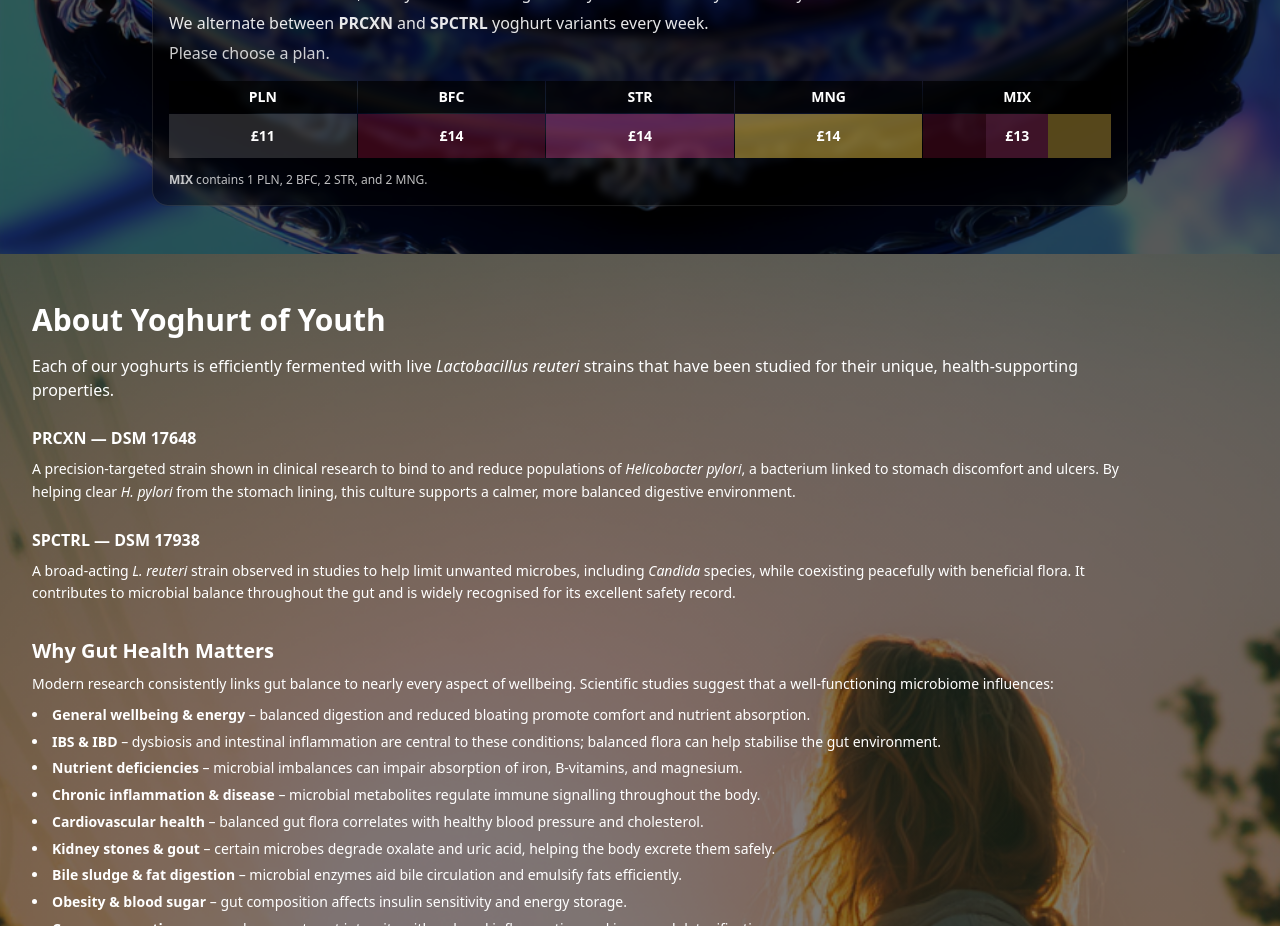
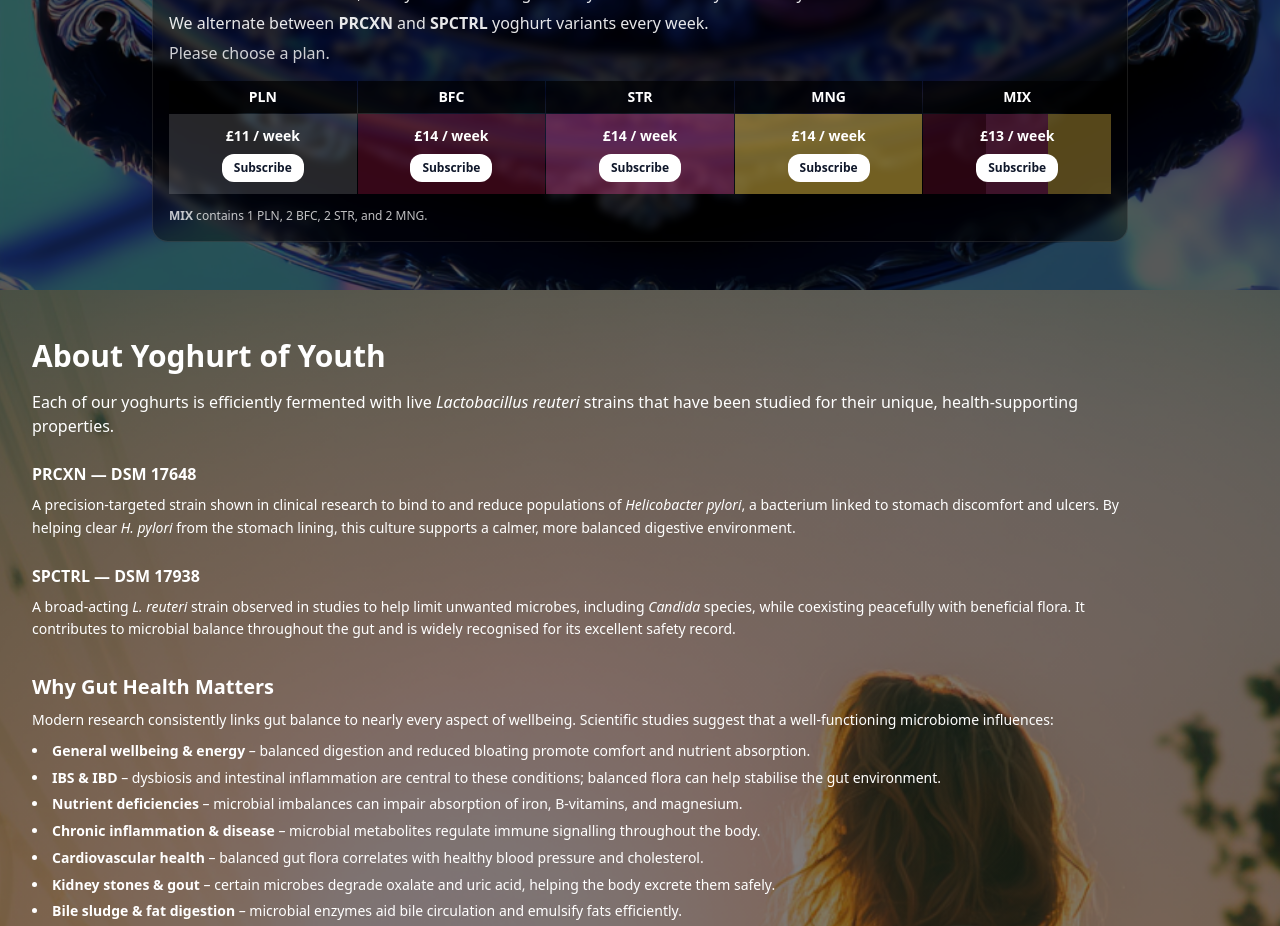
Before and after one commit to ZainAkuji/Yoghurt-of-Youth, a React (Vite) app: page / in a window 1280 px wide. Shown: the part 1840-2766 px from the top of the page. Built offline with nearby package versions, Linux system fonts and the light colour scheme.

Commit message:
Update App.tsx

```diff
--- a/src/App.tsx
+++ b/src/App.tsx
@@ -526,7 +526,8 @@ export default function App(){
 
   useEffect(()=>{ localStorage.setItem("yoy_cart", JSON.stringify(cart)); }, [cart]);
 
-  const [payMode, setPayMode] = useState<"checkout" | "success">("checkout");
+  const [payMode, setPayMode] = useState<"checkout" | "success" | "subscription">("checkout");
+  const [subscriptionPlan, setSubscriptionPlan] = useState<"PLN" | "BFC" | "STR" | "MNG" | "MIX" | null>(null);
   const [confirmedOrder, setConfirmedOrder] = useState<ConfirmOrder | null>(null);
 
   useEffect(() => {
@@ -541,7 +542,7 @@ export default function App(){
         let paid = false;
         let orderId = "";
 
-        if (provider === "stripe") {
+        if (provider === "stripe" || provider === "stripe_sub") {
           const sessionId = params.get("session_id");
           if (!sessionId) return;
 
@@ -564,7 +565,7 @@ export default function App(){
         const order = buildConfirmOrderFromDraft(
           draft,
           orderId,
-          provider === "stripe" ? "Stripe" : "PayPal"
+          provider === "stripe" ? "Stripe" : provider === "stripe_sub" ? "Weekly Gut Punch (Stripe)" : "PayPal"
         );
 
         if (!order) return;
@@ -573,9 +574,13 @@ export default function App(){
         setPayMode("success");
         setReserveOpen(true);
 
-        // clear basket AFTER success
+        // clear basket AFTER success (only for one-off checkout)
+        if (provider === "stripe" || provider === "paypal") {
           setCart({});
           localStorage.removeItem("yoy_cart");
+        }
+
+        // always clear draft after success
         sessionStorage.removeItem("yoy_checkout_draft");
 
         // clean URL
@@ -593,13 +598,17 @@ export default function App(){
   useEffect(() => {
     const params = new URLSearchParams(window.location.search);
     const pay = params.get("pay");
-
-    if (pay === "cancel") {
+    const provider = params.get("provider");
+
+    if (pay !== "cancel") return;
+
+    // if user cancelled subscription checkout, reopen modal in subscription mode
+    if (provider === "stripe_sub") {
+      setPayMode("subscription");
       setReserveOpen(true);
-
-      if (pay === "cancel") {
+    } else {
+      setPayMode("checkout");
       setReserveOpen(true);
-      }
     }
   }, []);
 
@@ -936,11 +945,11 @@ export default function App(){
                   <div className="mt-4">
                     <div className="grid grid-cols-2 sm:grid-cols-5 gap-px text-sm text-white">
                       {[
-                        { key: "PLN", label: "PLN", price: "£11", bg: "bg-white/15" },
-                        { key: "BFC", label: "BFC", price: "£14", bg: "bg-rose-900/40" },
-                        { key: "STR", label: "STR", price: "£14", bg: "bg-pink-500/35" },
-                        { key: "MNG", label: "MNG", price: "£14", bg: "bg-amber-300/45" },
-                        { key: "MIX", label: "MIX", price: "£13", bg: "MIX_STRIPES" },
+                        { key: "PLN", label: "PLN", price: "£11 / week", bg: "bg-white/15" },
+                        { key: "BFC", label: "BFC", price: "£14 / week", bg: "bg-rose-900/40" },
+                        { key: "STR", label: "STR", price: "£14 / week", bg: "bg-pink-500/35" },
+                        { key: "MNG", label: "MNG", price: "£14 / week", bg: "bg-amber-300/45" },
+                        { key: "MIX", label: "MIX", price: "£13 / week", bg: "MIX_STRIPES" },
                       ].map((p) => {
                         const isMix = p.bg === "MIX_STRIPES";
 
@@ -970,7 +979,20 @@ export default function App(){
                               {/* darken slightly so text reads well on MIX */}
                               {isMix && <div className="absolute inset-0 bg-black/25" />}
 
-                              <span className="relative z-10">{p.price}</span>
+                              <div className="relative z-10 flex flex-col items-center gap-2">
+                                <div className="font-semibold">{p.price}</div>
+
+                                <button
+                                  onClick={() => {
+                                    setSubscriptionPlan(p.key as any);
+                                    setPayMode("subscription");
+                                    setReserveOpen(true);
+                                  }}
+                                  className="rounded-xl bg-white text-slate-900 px-3 py-1.5 text-xs font-semibold hover:bg-amber-300 transition"
+                                >
+                                  Subscribe
+                                </button>
+                              </div>
                             </div>
                           </div>
                         );
@@ -1033,11 +1055,13 @@ export default function App(){
             setReserveOpen(false);
             setPayMode("checkout");
             setConfirmedOrder(null);
+            setSubscriptionPlan(null);
           }}
           cart={cart}
           totals={totals}
           mode={payMode}
           confirmedOrder={confirmedOrder}
+          subscriptionPlan={subscriptionPlan}
         />
       )}
     </div>
@@ -1440,12 +1464,14 @@ function PayModal({
   totals,
   mode = "checkout",
   confirmedOrder,
+  checkoutKind = "oneoff",
 }: {
   onClose: () => void;
   cart: Record<string, number>;
   totals: ReturnType<typeof computeTotals>;
   mode?: "checkout" | "success";
   confirmedOrder?: ConfirmOrder | null;
+  checkoutKind?: "oneoff" | "subscription";
 }) {
   const {
     qtyTotal,
@@ -1461,6 +1487,8 @@ function PayModal({
     freeDeliveryUnlocked,
   } = totals;
 
+  const isSubscription = checkoutKind === "subscription";
+
   const deliveryOptions = deliveryDateOptions();
   const initialDate = deliveryOptions[0] || "";
 
@@ -1494,8 +1522,7 @@ function PayModal({
     !!phone &&
     !!postcode &&
     !!streetAddress &&
-    !!date &&
-    qtyTotal > 0;
+    (mode === "subscription" ? !!subscriptionPlan : (!!date && qtyTotal > 0));
 
   function validateBeforePay(): boolean {
     if (!valid) {
@@ -1506,10 +1533,12 @@ function PayModal({
       setError("Sorry, we do not deliver outside of Blackburn (postcodes BB1–BB2).");
       return false;
     }
+    if (mode !== "subscription") {
       if (!deliveryOptions.includes(date)) {
         setError("Please choose a valid delivery date (Monday or Thursday).");
         return false;
       }
+    }
     return true;
   }
 
@@ -1520,11 +1549,15 @@ function PayModal({
     const pay = params.get("pay");
     const provider = params.get("provider");
 
-    if (pay === "cancel" && (provider === "stripe" || provider === "paypal")) {
+    if (pay === "cancel" && (provider === "stripe" || provider === "paypal" || provider === "stripe_sub")) {
       const raw = sessionStorage.getItem("yoy_checkout_draft");
       if (raw) {
         try {
           const draft = JSON.parse(raw);
+
+          if (provider === "stripe_sub" && draft?.subscriptionPlan) {
+            // nothing here yet, parent holds subscriptionPlan
+          }
 
           setName(draft?.customer?.name || "");
           setEmail(draft?.customer?.email || "");
@@ -1646,7 +1679,10 @@ function PayModal({
     <Modal onClose={onClose} title="Checkout & Delivery">
       <p className="text-sm text-white/80">
         Choose your delivery day and enter your Blackburn address. We deliver on{" "}
-        <span className="font-semibold">Mondays and Thursdays</span> between{" "}
+        <span className="font-semibold">
+          {isSubscription ? "Mondays" : "Mondays and Thursdays"}
+        </span>{" "}
+        between{" "}
         <span className="font-semibold">{deliveryWindow}</span>.
       </p>
 
@@ -1676,6 +1712,7 @@ function PayModal({
           className="rounded-xl border border-white/30 bg-black/30 px-3 py-2 text-sm text-white placeholder:text-white/40 outline-none focus:ring-2 focus:ring-white/40"
         />
 
+        {!isSubscription && (
           <select
             value={date}
             onChange={(e) => setDate(e.target.value)}
@@ -1687,6 +1724,7 @@ function PayModal({
               </option>
             ))}
           </select>
+        )}
 
         <input
           value={postcode}
```
Lines whose indentation alone changed are shown as unchanged.
